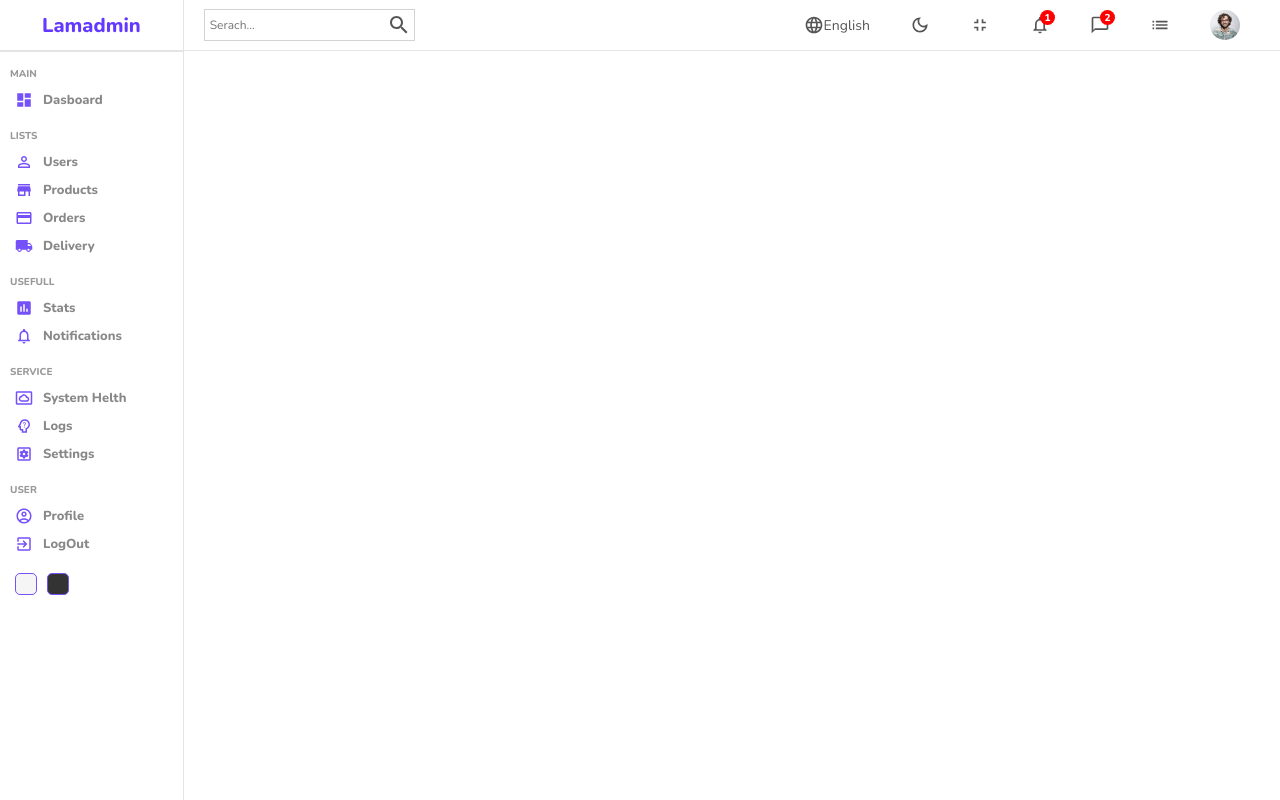
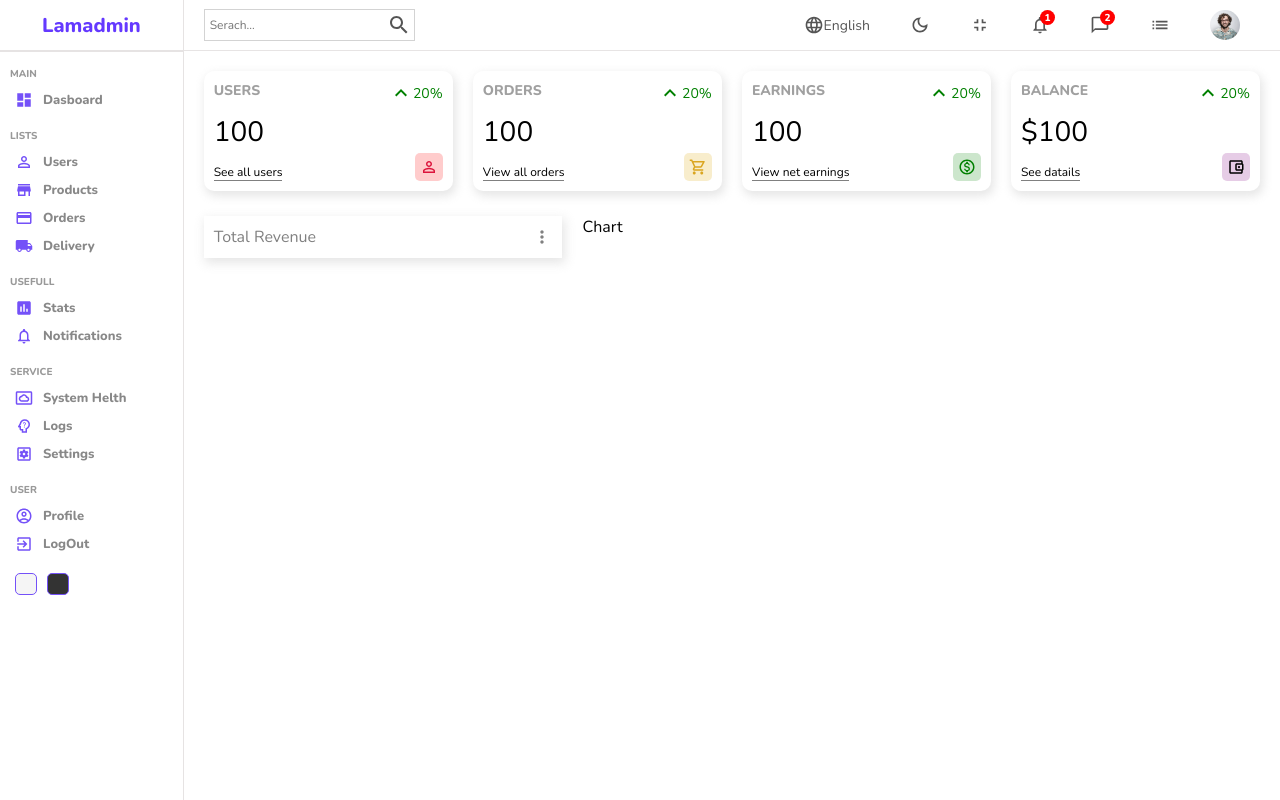
Before and after one commit to akshai-7/React_admin_page, a React (Create React App) app: page / in a window 1280 px wide. Built offline with nearby package versions, Linux system fonts and the light colour scheme.

Commit message:
first commit

```diff
--- /dev/null
+++ b/src/components/chart/Chart.jsx
@@ -0,0 +1,9 @@
+import "./chart.scss"
+
+const Chart = () => {
+  return (
+    <div className="chart">Chart</div>
+  )
+}
+
+export default Chart
--- /dev/null
+++ b/src/components/chart/chart.scss
@@ -0,0 +1,3 @@
+.chart{
+    flex: 4;
+}
--- /dev/null
+++ b/src/components/featured/Features.jsx
@@ -0,0 +1,18 @@
+import "./featured.scss"
+import MoreVertIcon from '@mui/icons-material/MoreVert';
+
+const Features = () => {
+  return (
+    <div className='featured'>
+        <div className="top">
+            <h1 className="title">Total Revenue</h1>
+            <MoreVertIcon fontSize="small"/>
+        </div>
+        <div className="bottom">
+            <div className="featuredChart"></div>
+        </div>
+    </div>
+  )
+}
+
+export default Features
--- /dev/null
+++ b/src/components/featured/featured.scss
@@ -0,0 +1,19 @@
+.featured{
+    flex: 2;
+    -webkit-box-shadow: 2px 4px 10px 1px rgba(0, 0, 0, 0.47);
+    box-shadow: 2px 4px 10px 1px rgba(201, 201, 201, 0.47);
+    padding: 10px;
+
+    .top{
+        display: flex;
+        align-items: center;
+        justify-content: space-between;
+        color: gray;
+
+        .title{
+            font-size: 16px;
+            font-weight: 500;
+        }
+    }
+
+}
--- /dev/null
+++ b/src/components/widget/Widget.jsx
@@ -0,0 +1,68 @@
+import "./widget.scss"
+import KeyboardArrowUpIcon from '@mui/icons-material/KeyboardArrowUp';
+import PersonOutlineIcon from '@mui/icons-material/PersonOutline';
+import AccountBalanceWalletOutlinedIcon from '@mui/icons-material/AccountBalanceWalletOutlined';
+import ShoppingCartOutlinedIcon from '@mui/icons-material/ShoppingCartOutlined';
+import MonetizationOnOutlinedIcon from '@mui/icons-material/MonetizationOnOutlined';
+
+const Widget = ({ type }) => {
+    let data;
+
+    //temporaray
+    const amount = 100;
+    const diff = 20;
+    switch (type) {
+        case "user":
+            data = {
+                title: "USERS",
+                isMoney: false,
+                link: "See all users",
+                icon: (<PersonOutlineIcon className="icon" style={{color:"crimson",backgroundColor:"rgba(255,0,0,0.2)"}} />),
+            };
+        break;
+        case "order":
+            data = {
+                title: "ORDERS",
+                isMoney: false,
+                link: "View all orders",
+                icon: <ShoppingCartOutlinedIcon className="icon" style={{color:"goldenrod",backgroundColor:"rgba(218,165,0,0.2)"}} />,
+            };
+        break
+        case "earning":
+            data = {
+                title: "EARNINGS",
+                isMney: true,
+                link: "View net  earnings",
+                icon: <MonetizationOnOutlinedIcon className="icon"  style={{color:"green",backgroundColor:"rgba(0,128,0,0.2)"}}/>,
+            };
+        break
+        case "balance":
+            data = {
+                title: "BALANCE",
+                isMoney: true,
+                link: "See datails",
+                icon: <AccountBalanceWalletOutlinedIcon className="icon"  style={{color:"purble",backgroundColor:"rgba(128,0,128,0.2)"}} />,
+            };
+        break
+        default:
+        break;
+    }
+  return (
+    <div className="widget">
+          <div className="left">
+              <span className="title">{data.title}</span>
+              <span className="counter">{data.isMoney && "$"}{ amount}</span>
+              <span className="link">{ data.link}</span>
+          </div>
+          <div className="right">
+              <div className="percentage positive">
+                  <KeyboardArrowUpIcon/>
+                  {diff}%
+              </div>
+              {data.icon}
+          </div>
+    </div>
+  )
+}
+
+export default Widget
--- /dev/null
+++ b/src/components/widget/widget.scss
@@ -0,0 +1,47 @@
+.widget{
+    display: flex;
+    justify-content: space-between;
+    flex: 1;
+    padding: 10px;
+    -webkit-box-shadow:2px 4px 10px 1px rgba(0,0,0,0.47);
+    box-shadow:2px 4px 10px 1px rgba(201, 201, 201, 0.47);
+    border-radius: 10px;
+    height: 100px;
+
+    .left, .right{
+        display: flex;
+        flex-direction: column;
+        justify-content: space-between;
+    }
+    .title{
+        font-weight: bold;
+        font-size: 14px;
+        color: rgb(160, 160, 160);
+    }
+    .counter{
+        font-size: 28px;
+        font-weight: 300;
+    }
+    .link{
+        width: max-content;
+        font-size: 12px;
+        border-bottom: 1px solid gray;
+    }
+    .percentage{
+        display: flex;
+        align-items: center;
+        font-size: 14px;
+        &.positive {
+            color: green;
+        }
+        &.negative{
+            color: red;
+        }
+    }
+    .icon{
+        font-size: 18px;
+        padding: 5px;
+        border-radius: 5px;
+        align-self: flex-end;
+    }
+}
--- a/src/pages/home/Home.jsx
+++ b/src/pages/home/Home.jsx
@@ -1,12 +1,29 @@
-import Navbar from "../../components/navbar/Navbar"
-import Sidebar from "../../components/sidebar/Sidebar"
+import Navbar from "../../components/navbar/Navbar";
+import Sidebar from "../../components/sidebar/Sidebar";
+import Widget from "../../components/widget/Widget";
 import "./home.scss"
+import Chart from "../../components/chart/Chart";
+import Features from "../../components/featured/Features";
 
 const Home = () => {
   return (
       <div className='home'>
-          <Sidebar />
-          <div className="homeContainer"><Navbar/></div>
+        <Sidebar />
+        <div className="homeContainer">
+            <Navbar />
+            <div className="widgets">
+              <Widget type="user"/>
+              <Widget type="order"/>
+              <Widget type="earning"/>
+              <Widget type="balance"/>
+            </div>
+            <div className="charts">
+              <Features/>
+              <Chart />
+            </div>
+        </div>
+
+
     </div>
   )
 }
--- a/src/pages/home/home.scss
+++ b/src/pages/home/home.scss
@@ -3,5 +3,15 @@
 
     .homeContainer{
         flex: 6;
+
+        .widgets, .charts{
+            display: flex;
+            padding: 20px;
+            gap: 20px;
+        }
+
+        .charts{
+            padding: 5px 20px;
+        }
     }
 }
```
Also changed, not shown: src/components/featured/Featured.jsx (added, +9 -0 lines).
